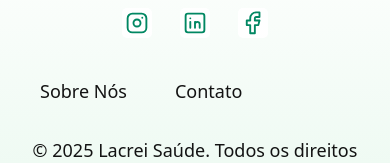
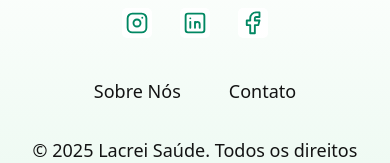
Before and after one commit to Arthur-GitEst/desafio-lacrei-saude, a Next.js app: page / in a window 390 px wide. Shown: the part 873-1036 px from the top of the page. Built offline with nearby package versions, Linux system fonts and the light colour scheme.

Commit message:
fix: Ajustar alinhamento da navegação no rodapé

```diff
--- a/components/footer/footer.tsx
+++ b/components/footer/footer.tsx
@@ -51,7 +51,7 @@ export default function Footer() {
         </div>
 
         {/* Navegação */}
-        <nav aria-label="Links do rodapé" className="flex flex-wrap items-center gap-4 md:self-center">
+        <nav aria-label="Links do rodapé" className="flex flex-wrap items-center justify-center gap-4 md:self-center">
           <Link
             href="/sobre"
             className="rounded-md px-4 py-2 text-gray-80 text-text-xl focus:outline-none focus:ring-2 focus:ring-emerald-60 hover:bg-green-20 transition duration-100"
```
